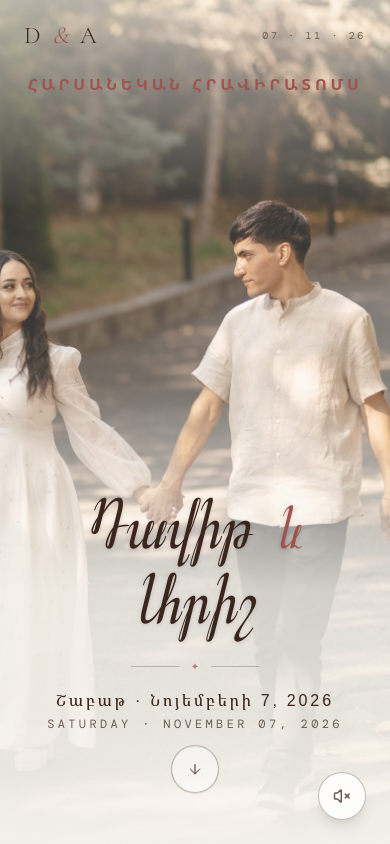
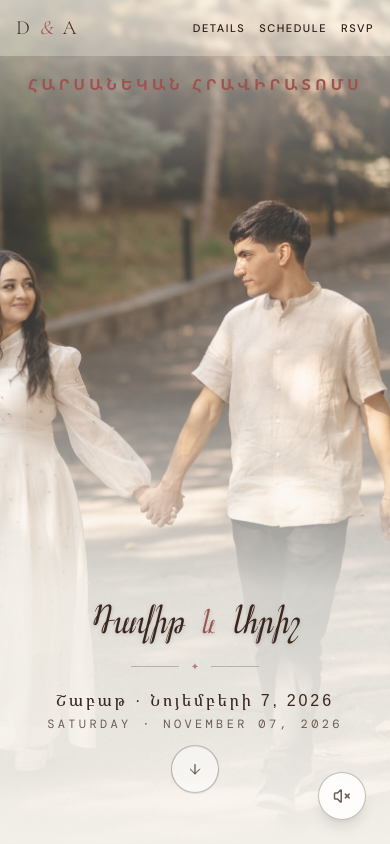
Before and after one commit to ariga-mazmanyan/wedding-david-arish, a Next.js app: page / in a window 390 px wide. Shown: the top 844 px of the page. Built offline with nearby package versions, Linux system fonts and the light colour scheme.

Commit message:
fix(mobile): show nav links on mobile and fit names on single row

```diff
--- a/app/page.tsx
+++ b/app/page.tsx
@@ -198,10 +198,14 @@ export default function Page() {
       <div className="fixed inset-0 z-0 bg-[url('/ceremony-bg.jpg')] bg-cover bg-[position:center_top] opacity-80" aria-hidden="true" />
       <div className="fixed inset-0 z-0 bg-[linear-gradient(180deg,rgba(248,245,239,.88)_0%,rgba(248,245,239,.55)_25%,rgba(248,245,239,.65)_60%,rgba(248,245,239,.94)_100%)]" aria-hidden="true" />
 
-      <nav className="fixed inset-x-0 top-0 z-20 flex items-center justify-between px-6 py-5 text-xs uppercase tracking-[0.22em] md:px-12">
-        <a href="#top" className="font-serif text-2xl font-light tracking-[0.12em] text-primary">D <span className="italic text-accent">&</span> A</a>
-        <div className="hidden gap-8 md:flex"><a href="#details" className="transition-opacity hover:opacity-60">Details</a><a href="#schedule" className="transition-opacity hover:opacity-60">Schedule</a><a href="#rsvp" className="transition-opacity hover:opacity-60">RSVP</a></div>
-        <span className="font-mono text-[10px] text-muted-foreground">07 · 11 · 26</span>
+      <nav className="fixed inset-x-0 top-0 z-20 flex items-center justify-between px-4 py-3.5 sm:px-6 sm:py-5 text-[11px] uppercase tracking-[0.14em] sm:text-xs sm:tracking-[0.22em] md:px-12 backdrop-blur-[2px] bg-background/30">
+        <a href="#top" className="font-serif text-xl sm:text-2xl font-light tracking-[0.12em] text-primary shrink-0">D <span className="italic text-accent">&</span> A</a>
+        <div className="flex items-center gap-3.5 sm:gap-6 md:gap-8 font-medium">
+          <a href="#details" className="transition-opacity hover:opacity-60">Details</a>
+          <a href="#schedule" className="transition-opacity hover:opacity-60">Schedule</a>
+          <a href="#rsvp" className="transition-opacity hover:opacity-60">RSVP</a>
+        </div>
+        <span className="hidden min-[500px]:inline-block font-mono text-[10px] text-muted-foreground">07 · 11 · 26</span>
       </nav>
 
       <section id="top" className="relative z-10 flex min-h-[100svh] flex-col justify-between overflow-hidden bg-background px-6 pt-16 pb-10 text-center md:pt-20 md:pb-14">
@@ -221,8 +225,8 @@ export default function Page() {
         {/* Bottom: Lowered grand names, date, and scroll button */}
         <div className="relative z-10 mx-auto flex max-w-4xl flex-col items-center gap-3 sm:gap-4">
           {/* Couple Names - Grand & Elegant */}
-          <h1 className="animate-fade-up font-dzeragir text-7xl leading-[1.05] tracking-normal text-primary drop-shadow-sm sm:text-8xl md:text-9xl lg:text-[9.5rem]">
-            Դավիթ <span className="font-dzeragir text-accent text-[0.85em] mx-1 md:mx-2 inline-block">և</span> Արիշ
+          <h1 className="animate-fade-up font-dzeragir text-[clamp(2.4rem,10.5vw,4.5rem)] leading-[1.05] tracking-normal text-primary drop-shadow-sm whitespace-nowrap sm:text-8xl md:text-9xl lg:text-[9.5rem]">
+            Դավիթ <span className="font-dzeragir text-accent text-[0.85em] mx-1 sm:mx-1.5 md:mx-2 inline-block">և</span> Արիշ
           </h1>
 
           {/* Decorative Divider */}
```
